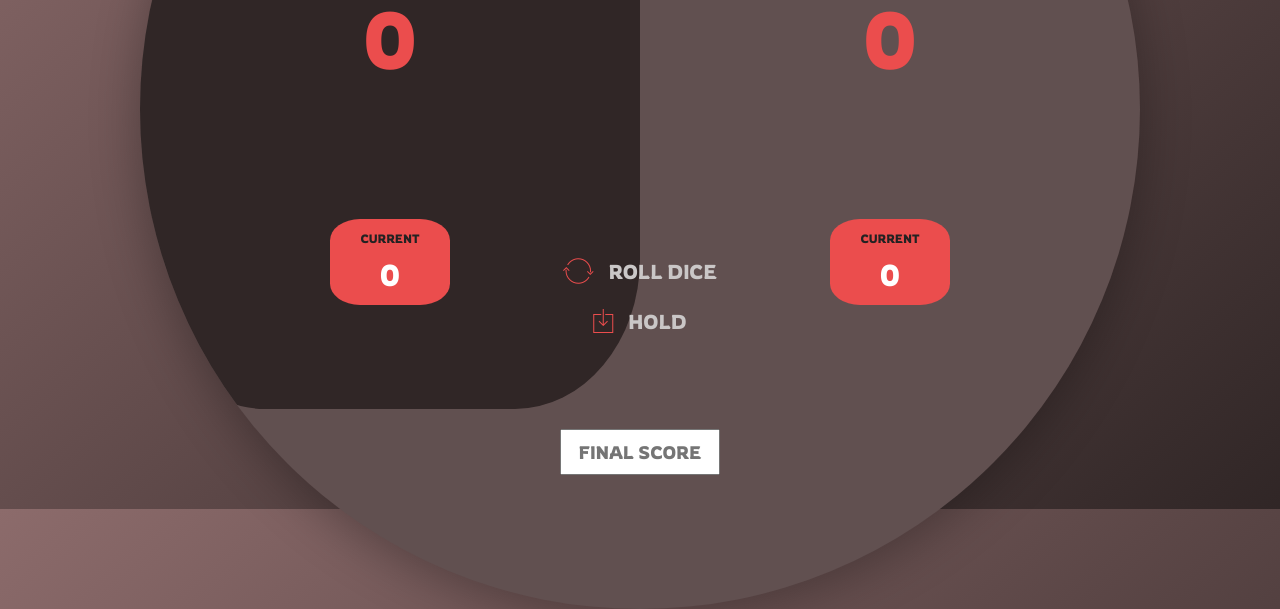
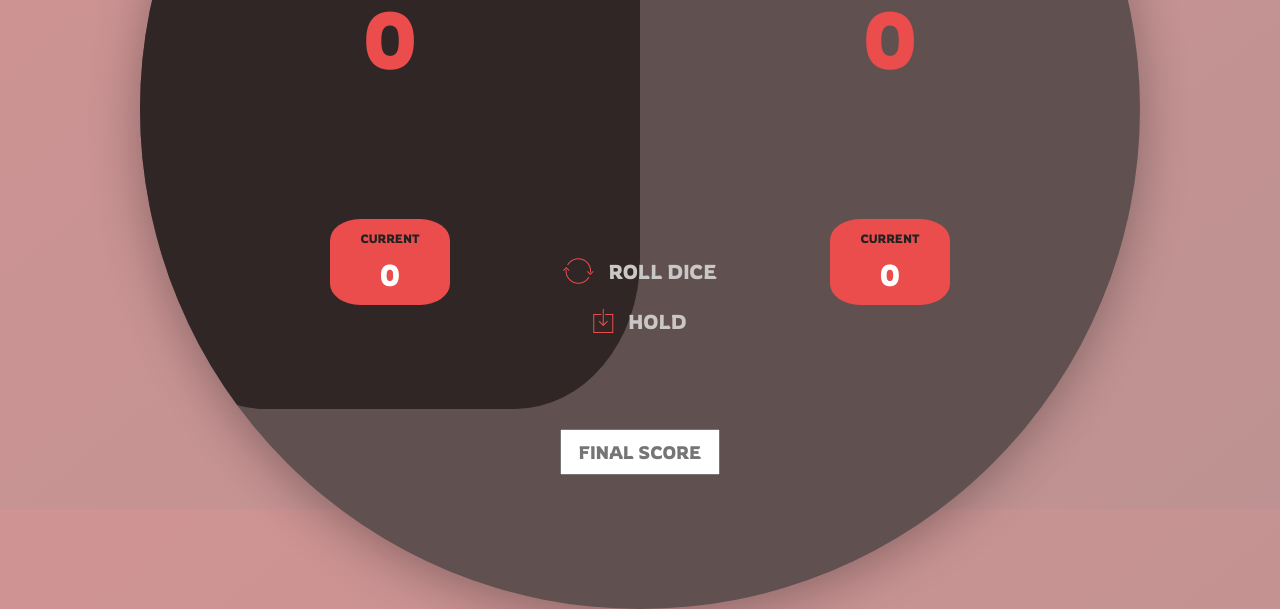
Before and after one commit to MichaelMoawad/Roll-The-Dice, a plain HTML site: page index.html in a window 1280 px wide. Shown: the part 291-900 px from the top of the page. Drawn offline with nearby package versions, Linux system fonts and the light colour scheme.

Commit message:
changed background colour

```diff
--- a/style.css
+++ b/style.css
@@ -42,11 +42,11 @@
 }
 
 body {
-    background: rgb(48, 38, 38);
+    background: rgb(190, 146, 146);
     background: linear-gradient(
         321deg,
-        rgba(48, 38, 38, 1) 0%,
-        rgba(140, 107, 107, 1) 100%
+        rgba(190, 146, 146, 1) 0%,
+        rgba(208, 147, 147, 1) 100%
     );
     background-size: cover;
     background-position: center;
```
